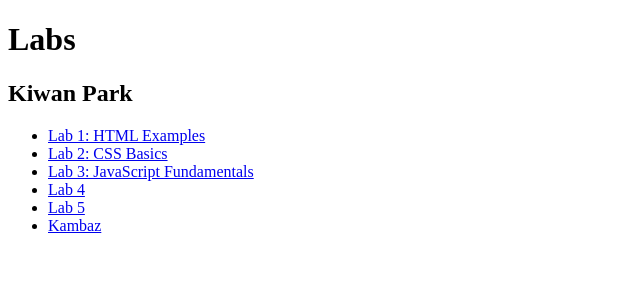
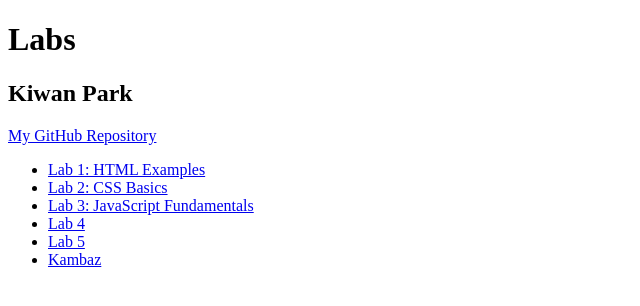
Before and after one commit to kiwanPrac/webdev-client, a Next.js app: page /labs in a window 1280 px wide. Shown: the top 306 px of the page, without its empty margins (0-640 px from the left). Built offline with nearby package versions, Linux system fonts and the light colour scheme.

Commit message:
Fix A2 Labs navigation and GitHub link

```diff
--- a/app/labs/page.tsx
+++ b/app/labs/page.tsx
@@ -1,3 +1,4 @@
+
 import Link from "next/link";
 
 export default function Labs() {
@@ -5,6 +6,18 @@
     <div id="wd-labs">
       <h1>Labs</h1>
       <h2>Kiwan Park</h2>
+
+      <p>
+        <a
+          id="wd-github"
+          href="https://github.com/kiwanPrac/webdev-client"
+          target="_blank"
+          rel="noopener noreferrer"
+        >
+          My GitHub Repository
+        </a>
+      </p>
+
       <ul>
         <li>
           <Link href="/labs/lab1">Lab 1: HTML Examples</Link>
```
Also changed, not shown: app/labs/TOC.tsx (+21 -5 lines).
